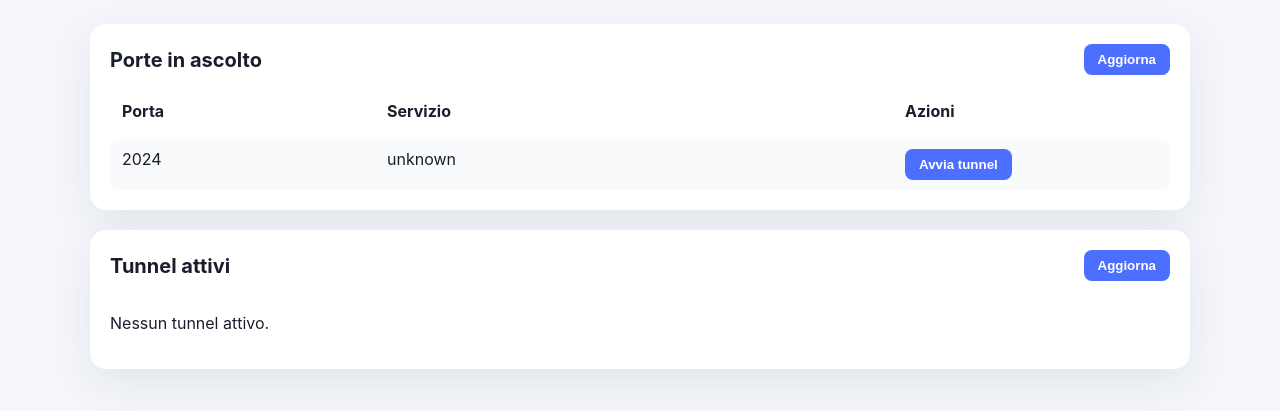
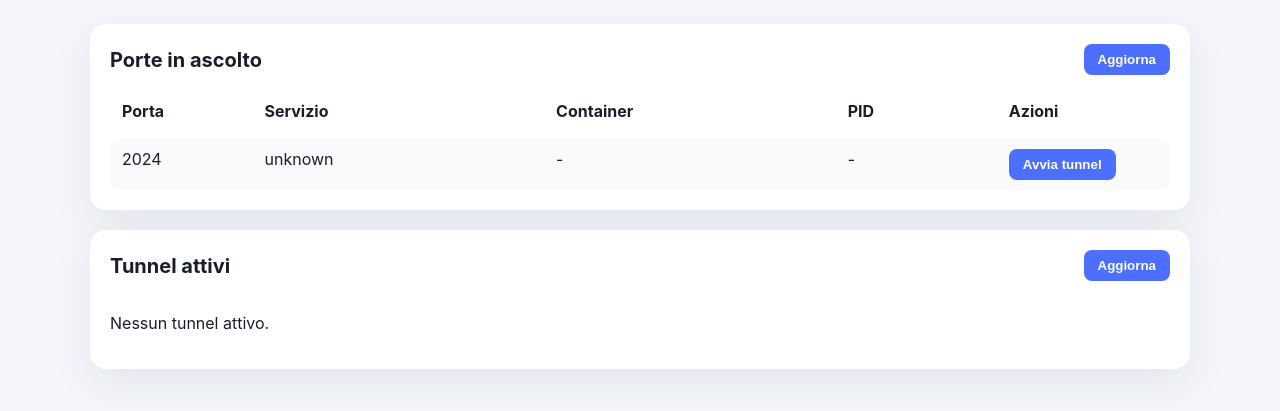
Before and after one commit to truetype74/gradio_tunnel_dashboard, a FastAPI app: page / in a window 1280 px wide. Shown: the part 99-510 px from the top of the page. Run offline with FastAPI, Linux system fonts and the light colour scheme; data that the repository does not hold is empty.

Commit message:
Show docker container names for ports

```diff
--- a/app/main.py
+++ b/app/main.py
@@ -1,6 +1,8 @@
 from __future__ import annotations
 
 import psutil
+import subprocess
+
 from fastapi import FastAPI, HTTPException, Request
 from fastapi.responses import HTMLResponse
 from fastapi.staticfiles import StaticFiles
@@ -25,11 +27,49 @@ async def index(request: Request) -> HTMLResponse:
     return templates.TemplateResponse("index.html", {"request": request})
 
 
+def _load_docker_names() -> dict[str, str]:
+    try:
+        result = subprocess.run(
+            ["docker", "ps", "--no-trunc", "--format", "{{.ID}} {{.Names}}"],
+            check=True,
+            capture_output=True,
+            text=True,
+        )
+    except (subprocess.SubprocessError, FileNotFoundError):
+        return {}
+    containers: dict[str, str] = {}
+    for line in result.stdout.splitlines():
+        parts = line.strip().split(maxsplit=1)
+        if len(parts) != 2:
+            continue
+        container_id, name = parts
+        containers[container_id] = name
+    return containers
+
+
+def _container_name_for_pid(pid: int, container_names: dict[str, str]) -> str | None:
+    try:
+        with open(f"/proc/{pid}/cgroup", "r", encoding="utf-8") as handle:
+            content = handle.read()
+    except OSError:
+        return None
+    for line in content.splitlines():
+        if "docker" not in line:
+            continue
+        for part in line.split("/"):
+            if len(part) >= 12 and all(ch in "0123456789abcdef" for ch in part[:12]):
+                for container_id, name in container_names.items():
+                    if container_id.startswith(part):
+                        return name
+    return None
+
+
 @app.get("/api/ports")
-async def list_ports() -> list[dict[str, str | int]]:
+async def list_ports() -> list[dict[str, str | int | None]]:
     connections = psutil.net_connections(kind="inet")
-    results: list[dict[str, str | int]] = []
+    results: list[dict[str, str | int | None]] = []
     seen = set()
+    container_names = _load_docker_names()
 
     for conn in connections:
         if conn.status != psutil.CONN_LISTEN:
@@ -41,15 +81,22 @@ async def list_ports() -> list[dict[str, str | int]]:
             continue
         seen.add(port)
         process_name = "unknown"
+        container_name = None
+        pid = None
         if conn.pid:
             try:
-                process_name = psutil.Process(conn.pid).name()
+                pid = conn.pid
+                process = psutil.Process(conn.pid)
+                process_name = process.name()
+                container_name = _container_name_for_pid(conn.pid, container_names)
             except psutil.Error:
                 process_name = "unknown"
         results.append(
             {
                 "port": port,
                 "service": process_name,
+                "container": container_name,
+                "pid": pid,
             }
         )
 
--- a/app/static/app.js
+++ b/app/static/app.js
@@ -47,6 +47,8 @@ function renderPorts(ports) {
       <div class="row">
         <div class="cell">${port.port}</div>
         <div class="cell">${port.service}</div>
+        <div class="cell">${port.container ? port.container : "-"}</div>
+        <div class="cell">${port.pid ? port.pid : "-"}</div>
         <div class="cell">
           <button data-port="${port.port}" class="start-button">Avvia tunnel</button>
         </div>
@@ -59,6 +61,8 @@ function renderPorts(ports) {
     <div class="row header">
       <div class="cell">Porta</div>
       <div class="cell">Servizio</div>
+      <div class="cell">Container</div>
+      <div class="cell">PID</div>
       <div class="cell">Azioni</div>
     </div>
     ${rows}
--- a/app/static/styles.css
+++ b/app/static/styles.css
@@ -91,7 +91,7 @@ button:disabled {
 }
 
 .table.ports .row {
-  grid-template-columns: 1fr 2fr 1fr;
+  grid-template-columns: 0.7fr 1.5fr 1.5fr 0.8fr 0.8fr;
 }
 
 .table.tunnels .row {
```
Also changed, not shown: README.md.
